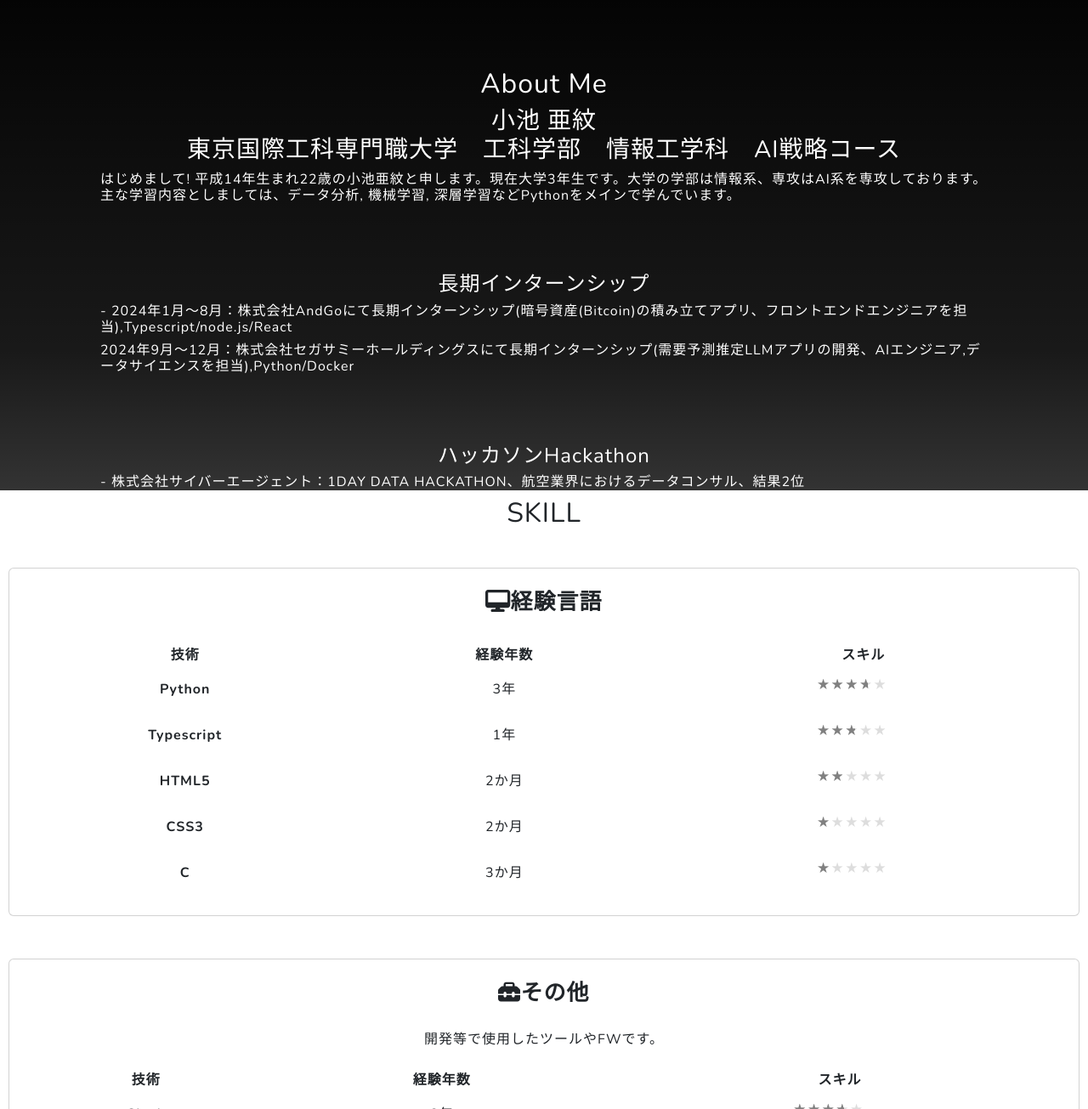
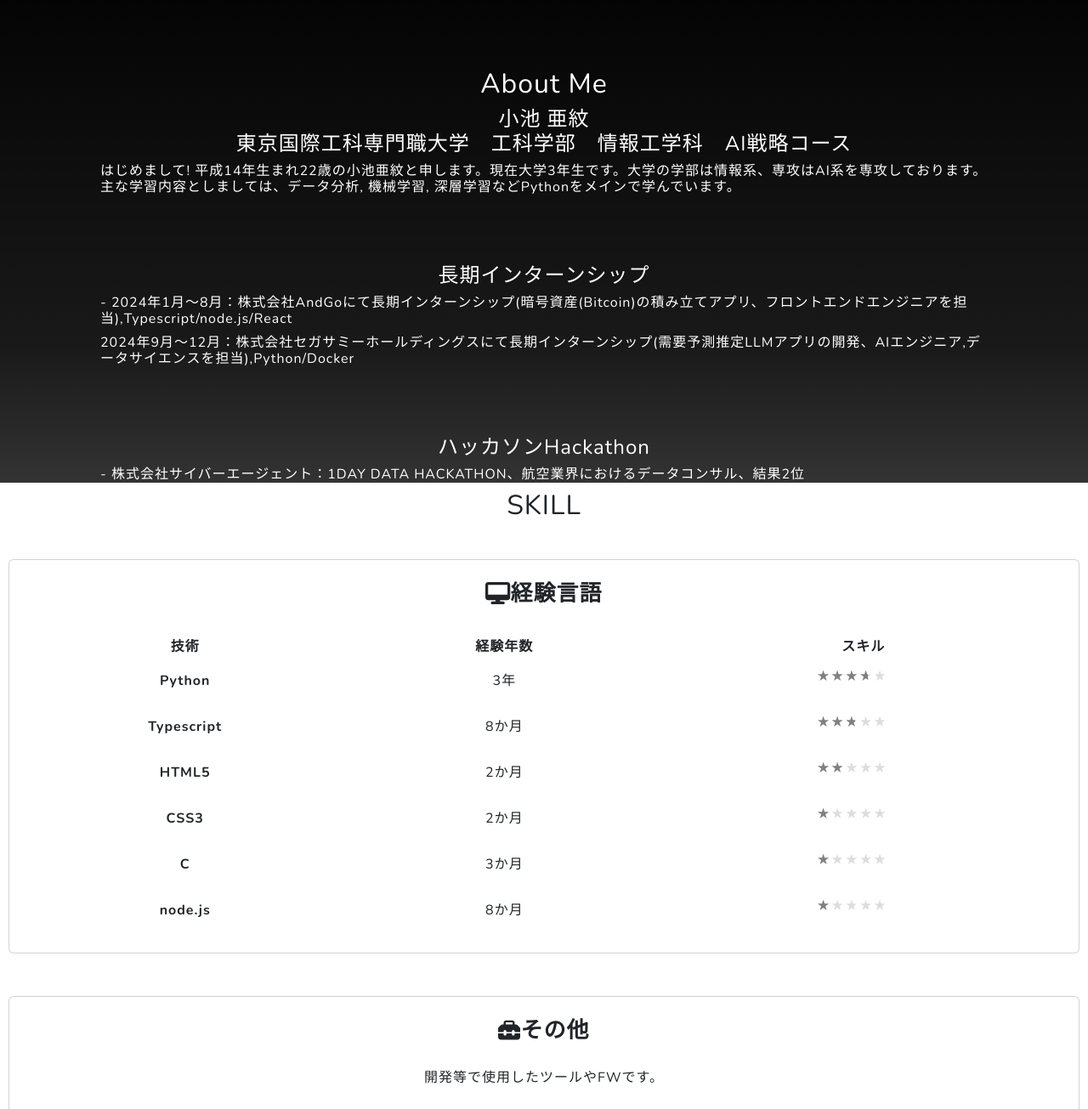
Before and after one commit to honekiti/honekiti.github.io, a plain HTML site: page index.html in a window 1280 px wide. Shown: the part 880-2185 px from the top of the page at 85% size. Drawn offline with nearby package versions, Linux system fonts and the light colour scheme.

```diff
--- a/index.html
+++ b/index.html
@@ -53,10 +53,10 @@
                     <div class="text-white">
                         <h2 class="text-center">About Me</h2>
                         <h6></h6>
-                        <h3 class="text-center">
+                        <h4 class="text-center">
                             小池 亜紋<br>
                             東京国際工科専門職大学　工科学部　情報工学科　AI戦略コース
-                        </h3>
+                        </h4>
                         <h6>はじめまして! 平成14年生まれ22歳の小池亜紋と申します。現在大学3年生です。大学の学部は情報系、専攻はAI系を専攻しております。主な学習内容としましては、データ分析, 機械学習, 深層学習などPythonをメインで学んでいます。</h5>
                         <p>
                         <h4 class="text-center">長期インターンシップ</h4>
@@ -101,7 +101,7 @@
                         <tr>
                         <tr>
                           <th scope="row">Typescript</th>
-                          <td>1年</td>
+                          <td>8か月</td>
                           <td><span class="rating"><p class="rate rate3"></p></span></td>
                         </tr>
                         <tr>
@@ -116,6 +116,11 @@
                         </tr>
                           <th scope="row">C</th>
                           <td >3か月</th>
+                          <td><span class="rating"><p class="rate rate1"></p></span></td>
+                        </tr>
+                        </tr>
+                          <th scope="row">node.js</th>
+                          <td >8か月</th>
                           <td><span class="rating"><p class="rate rate1"></p></span></td>
                         </tr>
                       </tbody>
```
